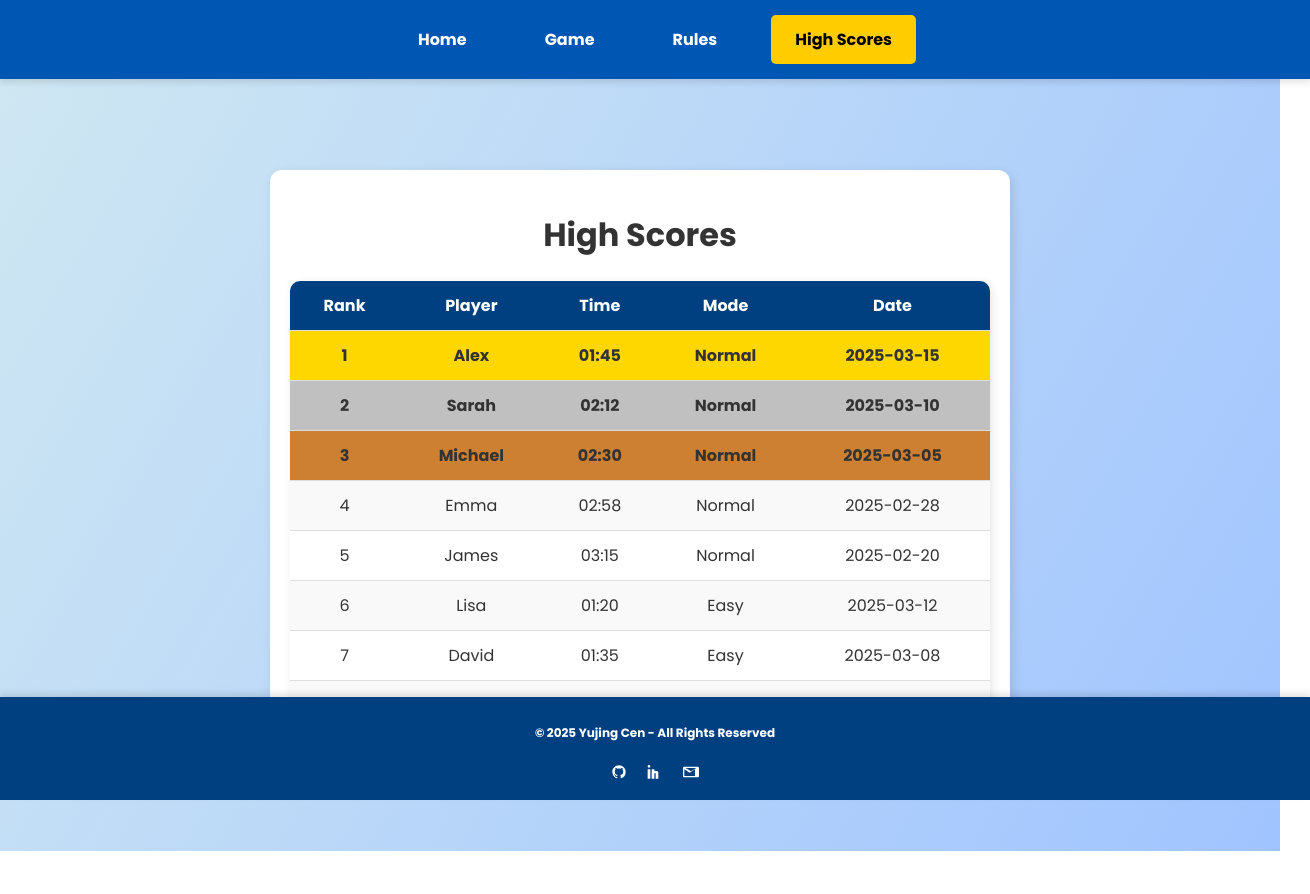
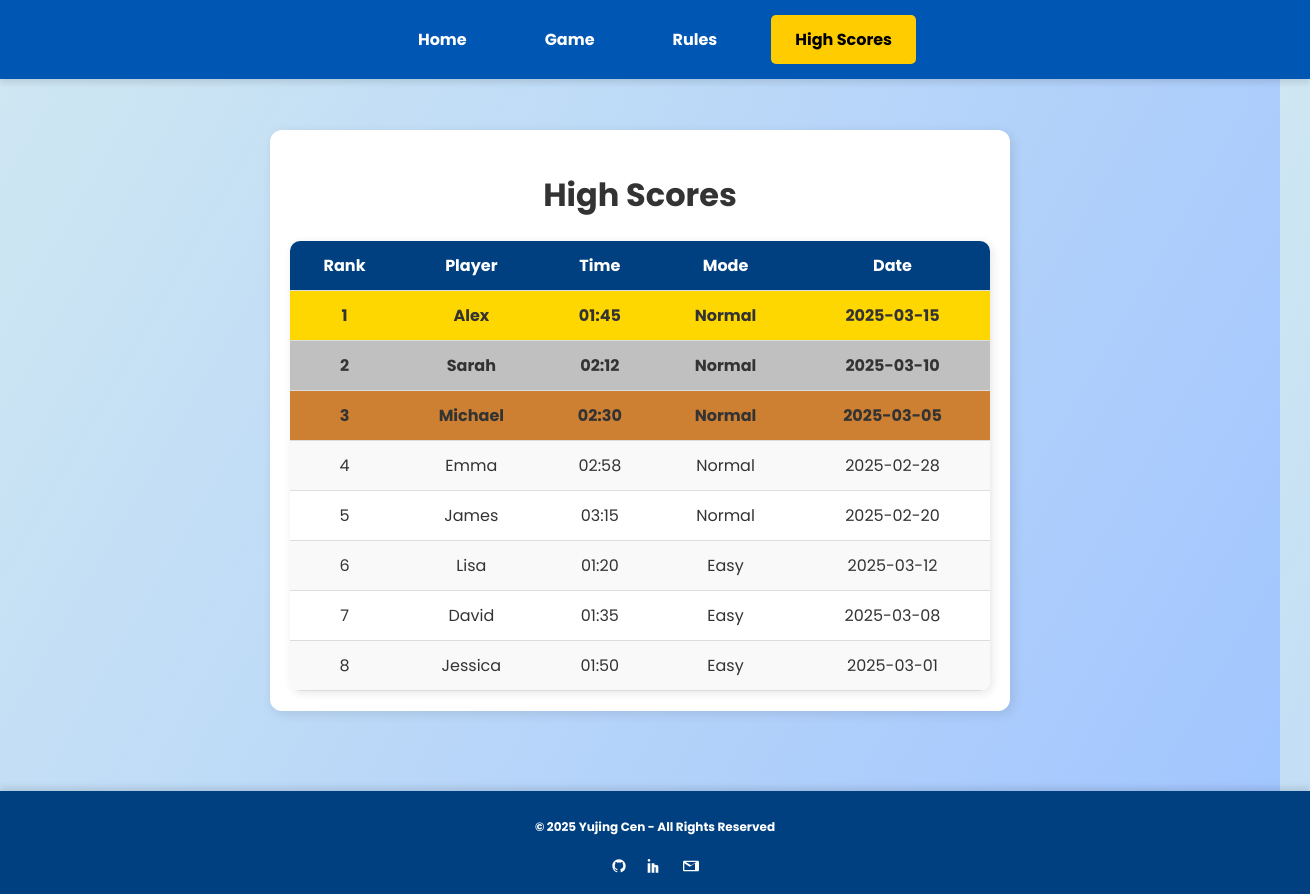
Before and after one commit to liacencen/Battleship_YujingCen, a React (Create React App) app: page /highscores in a window 1280 px wide. Shown: the whole page, 1310 px wide, since content can reach past the window. Before the commit the page ends 851 px from the top, so only its background shows below. Built offline with nearby package versions, Linux system fonts and the light colour scheme.

Commit message:
Fix footer layout to prevent content overlap

```diff
--- a/src/styles/global.css
+++ b/src/styles/global.css
@@ -19,6 +19,7 @@ main {
   flex: 1;
   margin-top: 70px;
   padding: 20px;
+  padding-bottom: 60px;
 }
 
 /* Hero Section */
@@ -87,10 +88,9 @@ nav a:hover {
   color: white;
   font-size: 12px;
   font-weight: bold;
-  position: fixed;
-  bottom: 0;
   width: 100%;
   box-shadow: 0 -4px 6px rgba(0, 0, 0, 0.1);
+  margin-top: auto;
 }
 
 .branding {
@@ -200,8 +200,7 @@ nav a:hover {
   align-items: center;
   justify-content: center;
   padding: 10px;
-  margin-top: 80px;
-  margin-bottom: 80px;
+  margin-bottom: 20px;
 }
 
 .game-container h1 {
@@ -298,8 +297,7 @@ nav a:hover {
   background: white;
   border-radius: 12px;
   box-shadow: 3px 3px 12px rgba(0, 0, 0, 0.1);
-  margin-top: 80px;
-  margin-bottom: 80px;
+  margin-bottom: 20px;
 }
 
 .scores-table {
@@ -354,8 +352,7 @@ nav a:hover {
   border-radius: 12px;
   box-shadow: 3px 3px 12px rgba(0, 0, 0, 0.1);
   text-align: left;
-  margin-top: 80px;
-  margin-bottom: 80px;
+  margin-bottom: 20px;
 }
 
 .rules-content {
```
